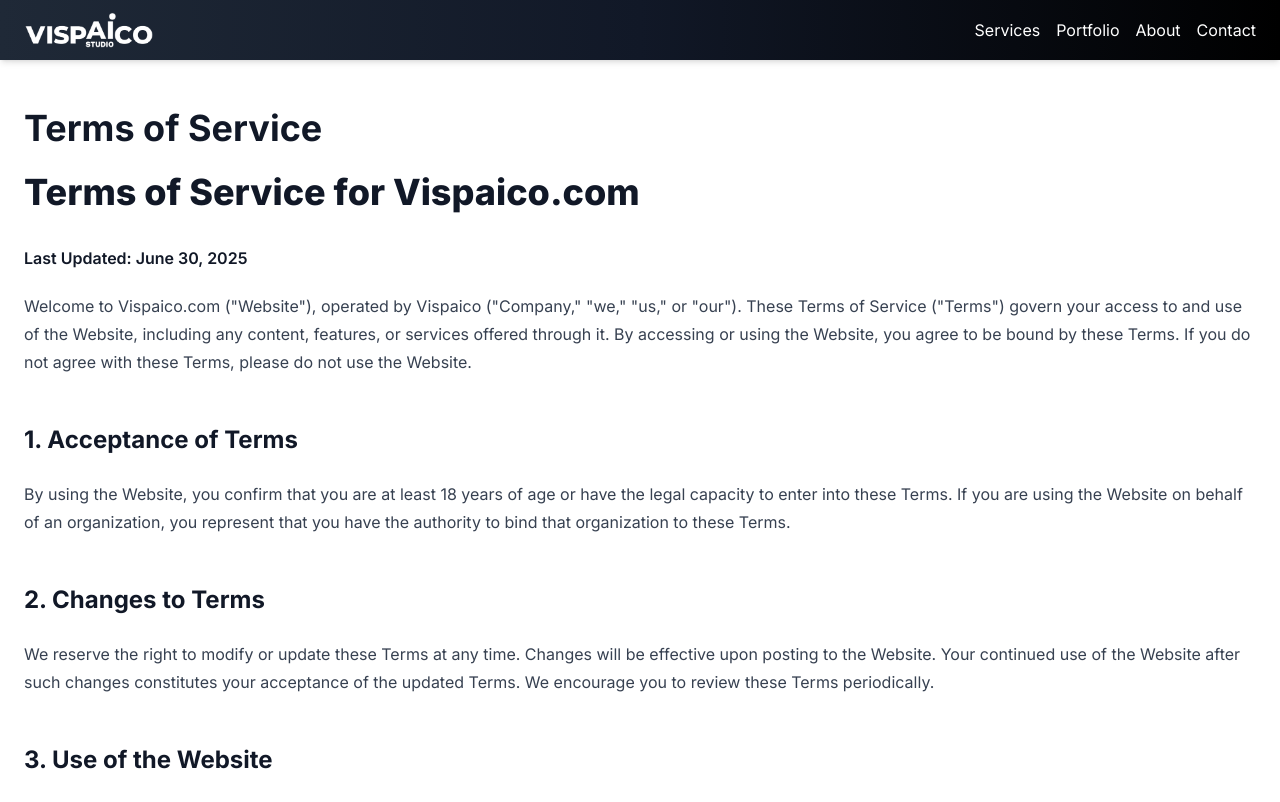
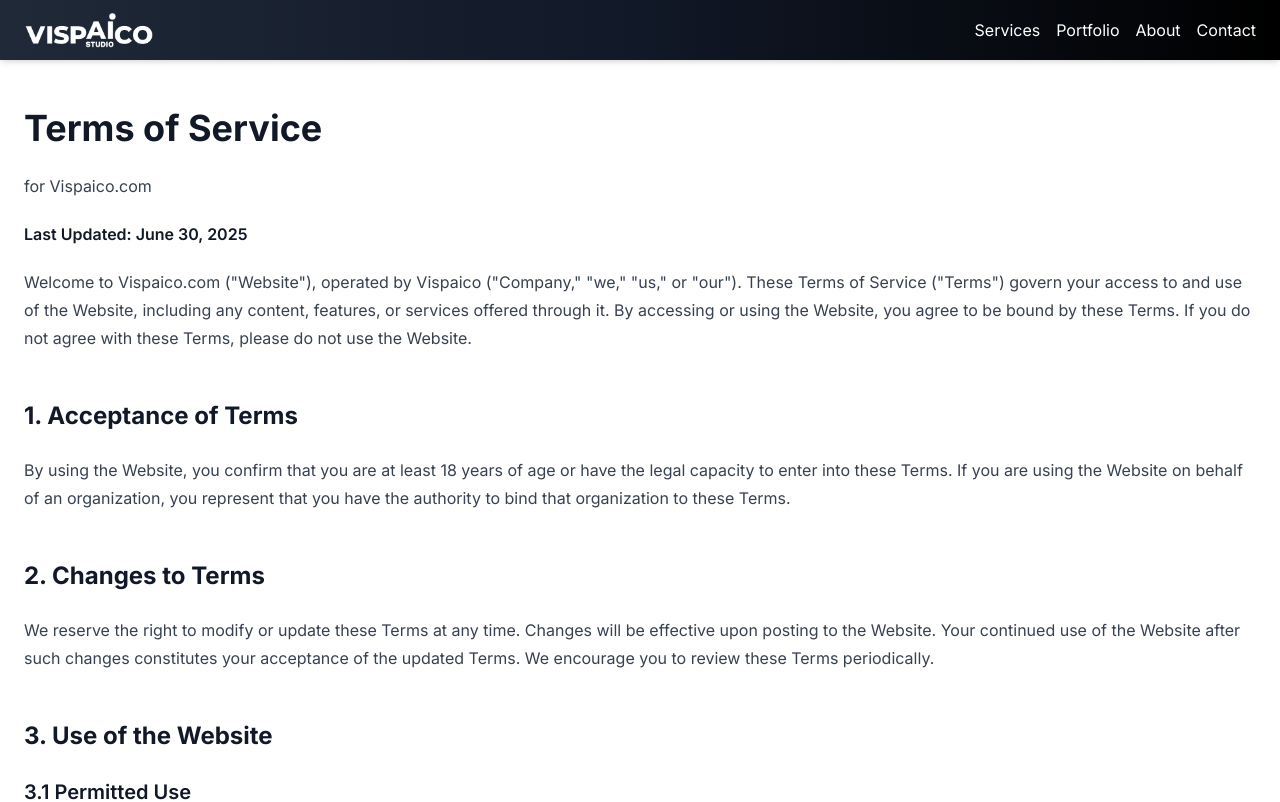
Before and after one commit to Vispaico/vispaico-frontend, a Next.js app: page /terms in a window 1280 px wide. Shown: the top 802 px of the page. Built offline with nearby package versions, Linux system fonts and the light colour scheme.

Commit message:
Tos and Privacy Policy Updates

```diff
--- a/src/app/privacy/page.tsx
+++ b/src/app/privacy/page.tsx
@@ -1,7 +1,7 @@
 import React from 'react';
 import ReactMarkdown from 'react-markdown';
 
-const privacyContent = `# Privacy Policy for Vispaico.com
+const privacyContent = `for Vispaico.com
 
 **Last Updated: June 30, 2025**
 
--- a/src/app/terms/page.tsx
+++ b/src/app/terms/page.tsx
@@ -1,7 +1,7 @@
 import React from 'react';
 import ReactMarkdown from 'react-markdown';
 
-const termsContent = `# Terms of Service for Vispaico.com
+const termsContent = `for Vispaico.com
 
 **Last Updated: June 30, 2025**
 
```
